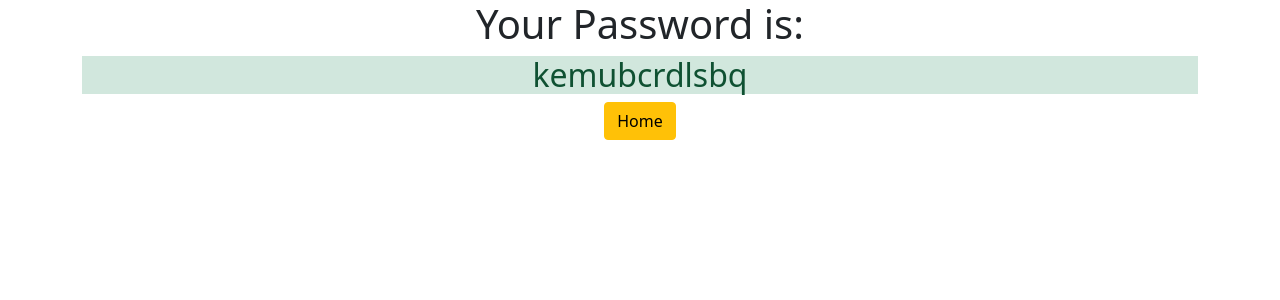
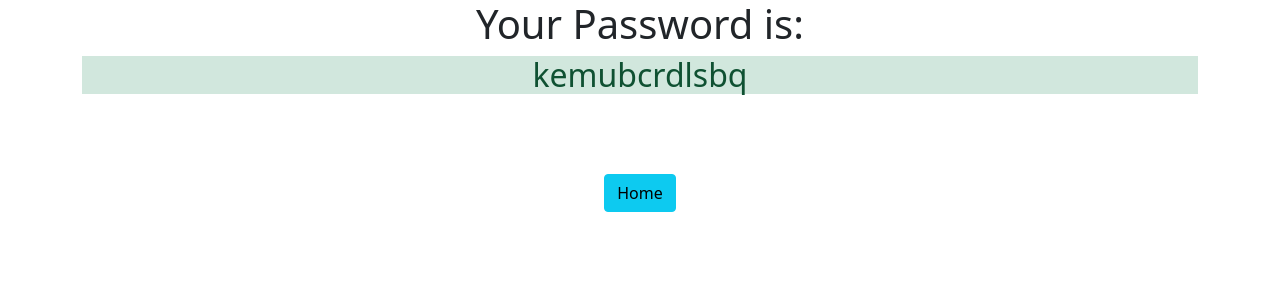
Before and after one commit to echo6zero/django3-password-generator, a Django app: page /generatedpassword/ in a window 1280 px wide. Shown: the top 300 px of the page. Run offline with Django 3.2, Linux system fonts and the light colour scheme.

Commit message:
some new tweaks

```diff
--- a/generator/templates/generator/password.html
+++ b/generator/templates/generator/password.html
@@ -3,6 +3,9 @@
 <div class="container text-center">
   <h1>Your Password is: </h1>
   <h2 class ="alter alert-success">{{ password }}</h2>
+  <br>
+  <br>
+  <br>
 
-  <a href="{% url 'home' %}" class="btn btn-warning">Home</a>
+  <a href="{% url 'home' %}" class="btn btn-info">Home</a>
 </div>
```
